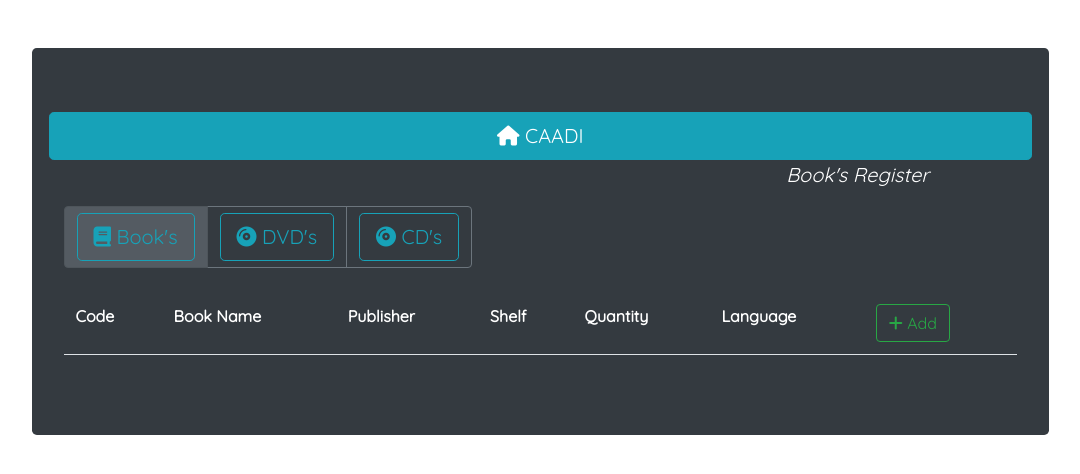
After one commit to Qusito123/CAADI, a Flask app: page /books in a window 1280 px wide. The commit adds this page. Shown: the top 474 px of the page, without its empty margins (146-1226 px from the left). Run offline with Flask 2, Linux system fonts and the light colour scheme; data that the repository does not hold is empty; parts of the project's set-up code (start-up, migrations or seed data) failed here and were passed over; some libraries are stand-ins or nearby versions.

Commit message:
Agregado book form y list, inventory html

```diff
--- a/app/inventory/views.py
+++ b/app/inventory/views.py
@@ -3,9 +3,46 @@ from flask import flash, redirect, render_template, url_for
 from . import inventory
 from ..models import Books, Dvds, Cds
 from .. import db
+from .forms import BooksForm
 
 @inventory.route('/inventory', methods=['GET', 'POST'])
-def inventory():
+def inventory_list():
     """
     Handle request to the /inventory route
     """
+
+    return render_template('inventory/inventory.html', title='Inventory')
+
+@inventory.route('/books', methods=['GET', 'POST'])
+def books_list():
+    """
+    Handle request to books list
+    """
+
+    books = Books.query.all()
+
+    return render_template('inventory/books/books_list.html', books=books, title='Books')
+
+@inventory.route('/books/add', methods=['GET', 'POST'])
+def books_add():
+    """
+    Handle request to add a book
+    """
+
+    form = BooksForm()
+    if form.validate_on_submit():
+        book = Books(id=form.code.data, b_title=form.title.data, b_publisher=form.publisher.data, b_shelf_id=form.shelf.data, b_quantity=form.quantity.data, b_language_id=form.language.data)
+
+        try:
+            # add book to the database
+            db.session.add(book)
+            db.session.commit()
+            flash('You have successfully added a new book.')
+        except:
+            # in case book name already exists
+            flash('Error: book name already exists.')
+
+        # redirect to departments page
+        return redirect(url_for('inventory.books_list'))
+
+    return render_template('inventory/books/books_form.html', form=form, title='Add Book')
--- a/app/templates/home/index.html
+++ b/app/templates/home/index.html
@@ -40,7 +40,7 @@
     <div class="container">
         <div class="row">
             <div class="col d-flex justify-content-center">
-                <a href="#" class="btn btn-block btn-light btn-lg">
+                <a href="{{ url_for('inventory.inventory_list') }}" class="btn btn-block btn-light btn-lg">
                     <i class="fas fa-boxes"></i> Inventory
                 </a>
             </div>
--- /dev/null
+++ b/app/templates/inventory/books/books_list.html
@@ -0,0 +1,77 @@
+{% import "bootstrap/utils.html" as utils %}
+{% extends "base.html" %}
+{% block title %}Inventory{% endblock %}
+
+{% block body %}
+<div class="row" style="color:white">
+    <div class="col-md-9"></div>
+    <p class="lead font-italic">Book's Register</p>
+</div>
+<!-- pestanas -->
+<div class="btn-group btn-group-toggle" data-toggle="buttons">
+    <label class="btn btn-secondary active">
+      <input type="radio" name="options" id="option1" autocomplete="off" checked>
+      <a href="{{ url_for('inventory.books_list') }}" class="btn btn-outline-info btn-block btn-lg">
+        <i class="fas fa-book"></i> Book's
+    </a>
+    </label>
+    <label class="btn btn-outline-secondary">
+      <input type="radio" name="options" id="option2" autocomplete="off">
+      <a href="#" class="btn btn-outline-info btn-block btn-lg">
+        <i class="fas fa-compact-disc"></i> DVD's
+    </a>
+    </label>
+    <label class="btn btn-outline-secondary">
+      <input type="radio" name="options" id="option3" autocomplete="off">
+      <a href="#" class="btn btn-outline-info btn-block btn-lg">
+        <i class="fas fa-compact-disc"></i> CD's
+    </a>
+    </label>
+</div>
+        <br/>
+        {{ utils.flashed_messages() }}
+        <br/>
+<!-- . -->
+<table class="table table-borderless"style="color:white">
+    <thead class="border-bottom font-weight-bold">
+        <tr>
+            <td>Code</td>
+            <td>Book Name</td>
+            <td>Publisher</td>
+            <td>Shelf</td>
+            <td>Quantity</td>
+            <td>Language</td>
+            <td>
+                <a href="{{ url_for('inventory.books_add') }}" class="btn btn-outline-success">
+                    <i class="fa fa-plus"></i> Add
+                </a>
+
+            </td>
+        </tr>
+    </thead>
+    <tbody>
+        {% for books in books %}
+            <tr>
+                <td>{{books.id}}</td>
+                <td>{{books.b_name}}</td>
+                <td>{{books.b_publisher}}</td>
+                <td>{{books.shelf.sh_desc}}</td>
+                <td>{{books.b_quantity}}</td>
+                <td>{{books.language.name}}</td>
+                <td>
+                    <a href="#" class="btn btn-outline-primary">
+                        <i class="fa fa-edit"></i> Edit
+                    </a>
+                </td>
+                <td>
+                    <form action="#" method="post" class="d-inline">
+                        <button type="submit" class="btn btn-outline-danger">
+                            <i class="fa fa-trash"></i> Delete
+                        </button>
+                    </form>
+                </td>
+            </tr>
+        {% endfor %}
+    </tbody>
+</table>
+{% endblock %}
```
Also changed, not shown: app/inventory/forms.py (+19 -0 lines), app/templates/inventory/books/books_form.html (added, +18 -0 lines), app/templates/inventory/inventory.html (added, +30 -0 lines).
